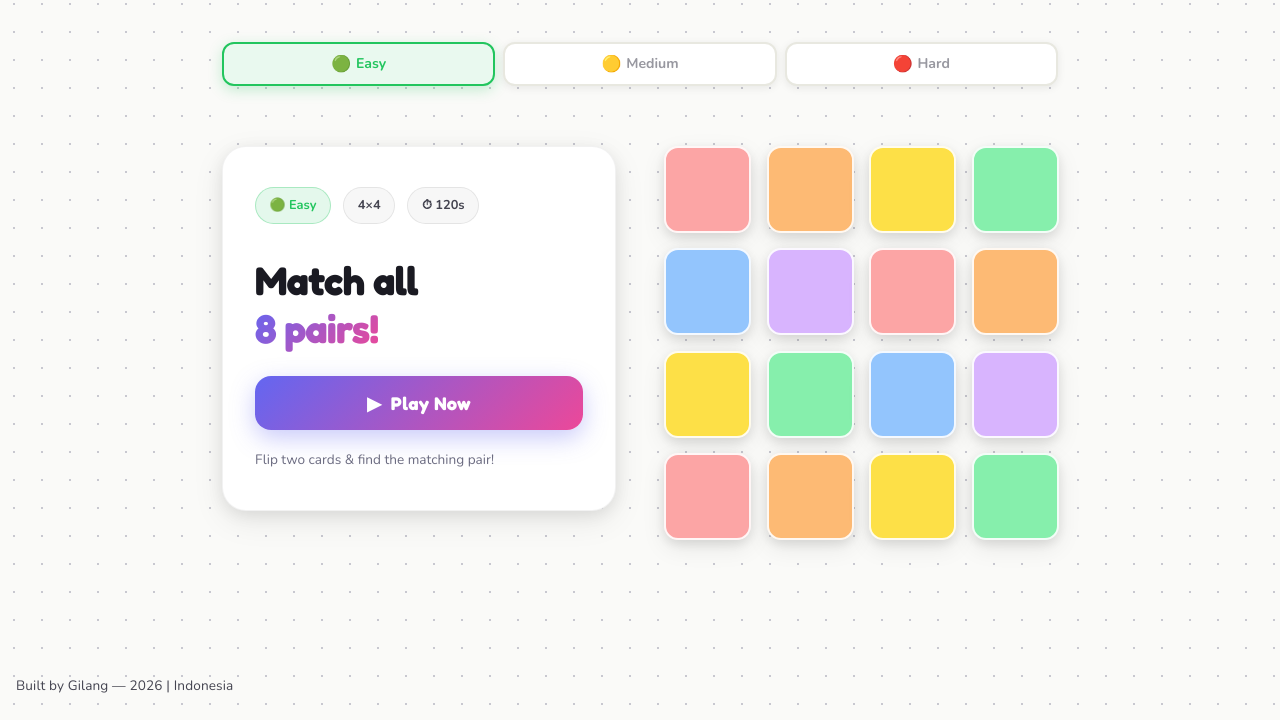
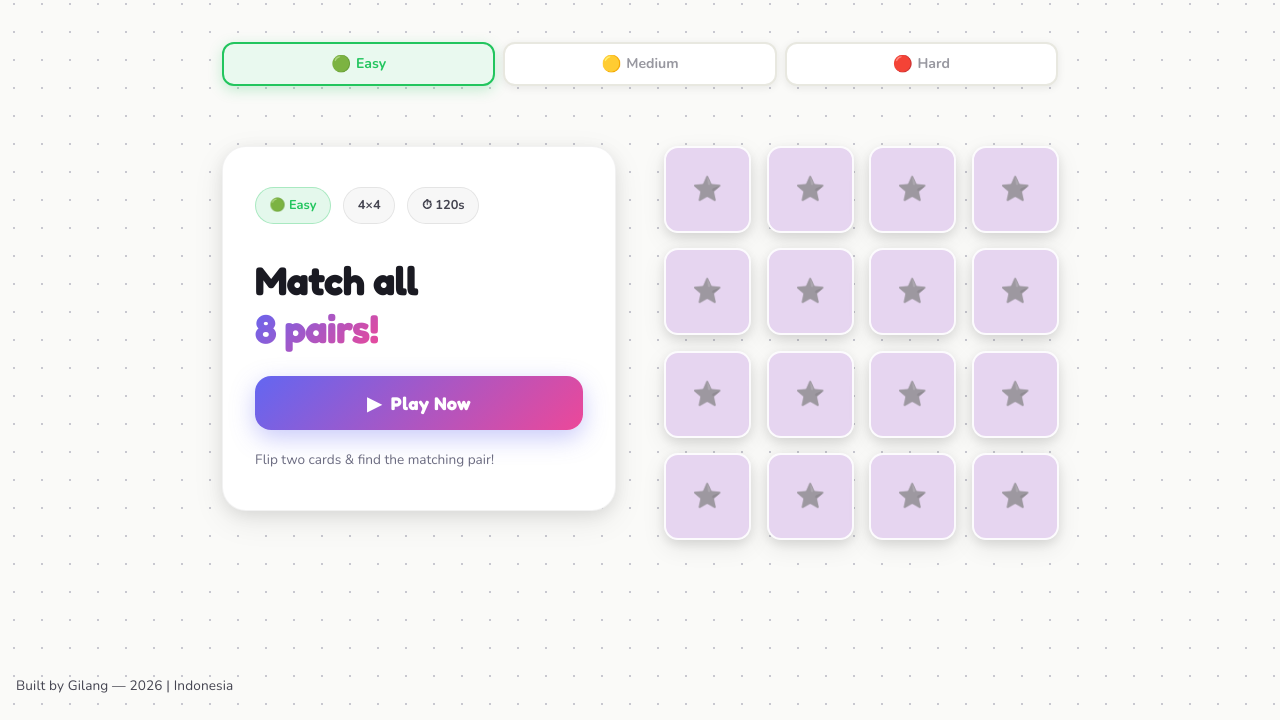
Before and after one commit to muhammadgilangghazy1722/memflipgame, a website built with Vite: page index.html in a window 1280 px wide. Both pictures are taken after a click on the button "▶ Play". Shown: the part 94-814 px from the top of the page. Built offline with nearby package versions, Linux system fonts and the light colour scheme.

Commit message:
Update card

```diff
--- a/src/main.ts
+++ b/src/main.ts
@@ -176,7 +176,7 @@ function renderDifficultyDetail(): string {
 
       <div class="preview-grid" style="--cols:${cfg.cols}">
         ${Array.from({ length: cfg.cols * cfg.rows })
-          .map((_, i) => `<div class="preview-card" style="animation-delay:${i * 0.04}s"></div>`)
+          .map((_, i) => `<div class="preview-card" style="animation-delay:${i * 0.04}s"><span class="card-dot">⭐</span></div>`)
           .join('')}
       </div>
     </div>
--- a/src/style.css
+++ b/src/style.css
@@ -391,6 +391,15 @@ body {
   animation: pop-in 0.4s ease both;
   box-shadow: 0 4px 12px rgba(0, 0, 0, 0.1), 0 8px 24px rgba(0, 0, 0, 0.08);
   transition: all 0.2s ease;
+  display: flex;
+  align-items: center;
+  justify-content: center;
+}
+
+.preview-card .card-dot {
+  font-size: clamp(1rem, 3vw, 1.5rem);
+  filter: grayscale(1) brightness(0.6);
+  opacity: 0.7;
 }
 
 @keyframes pop-in {
@@ -399,12 +408,12 @@ body {
 }
 
 /* Color the preview cards nicely */
-.preview-card:nth-child(6n+1)  { background: #fca5a5; }
-.preview-card:nth-child(6n+2)  { background: #fdba74; }
-.preview-card:nth-child(6n+3)  { background: #fde047; }
-.preview-card:nth-child(6n+4)  { background: #86efac; }
-.preview-card:nth-child(6n+5)  { background: #93c5fd; }
-.preview-card:nth-child(6n+6)  { background: #d8b4fe; }
+.preview-card:nth-child(6n+1)  { background: #e6d5f0; }
+.preview-card:nth-child(6n+2)  { background: #e6d5f0; }
+.preview-card:nth-child(6n+3)  { background: #e6d5f0; }
+.preview-card:nth-child(6n+4)  { background: #e6d5f0; }
+.preview-card:nth-child(6n+5)  { background: #e6d5f0; }
+.preview-card:nth-child(6n+6)  { background: #e6d5f0; }
 
 /* ── Board ───────────────────────────────────────────────── */
 .board-wrap {
@@ -867,6 +876,10 @@ body {
   color: #e0e8ff;
 }
 
+:root.dark-mode .preview-card {
+  background: #3a3a47 !important;
+}
+
 /* ── Footer ──────────────────────────────────────────────── */
 .footer {
   display: flex;
```
